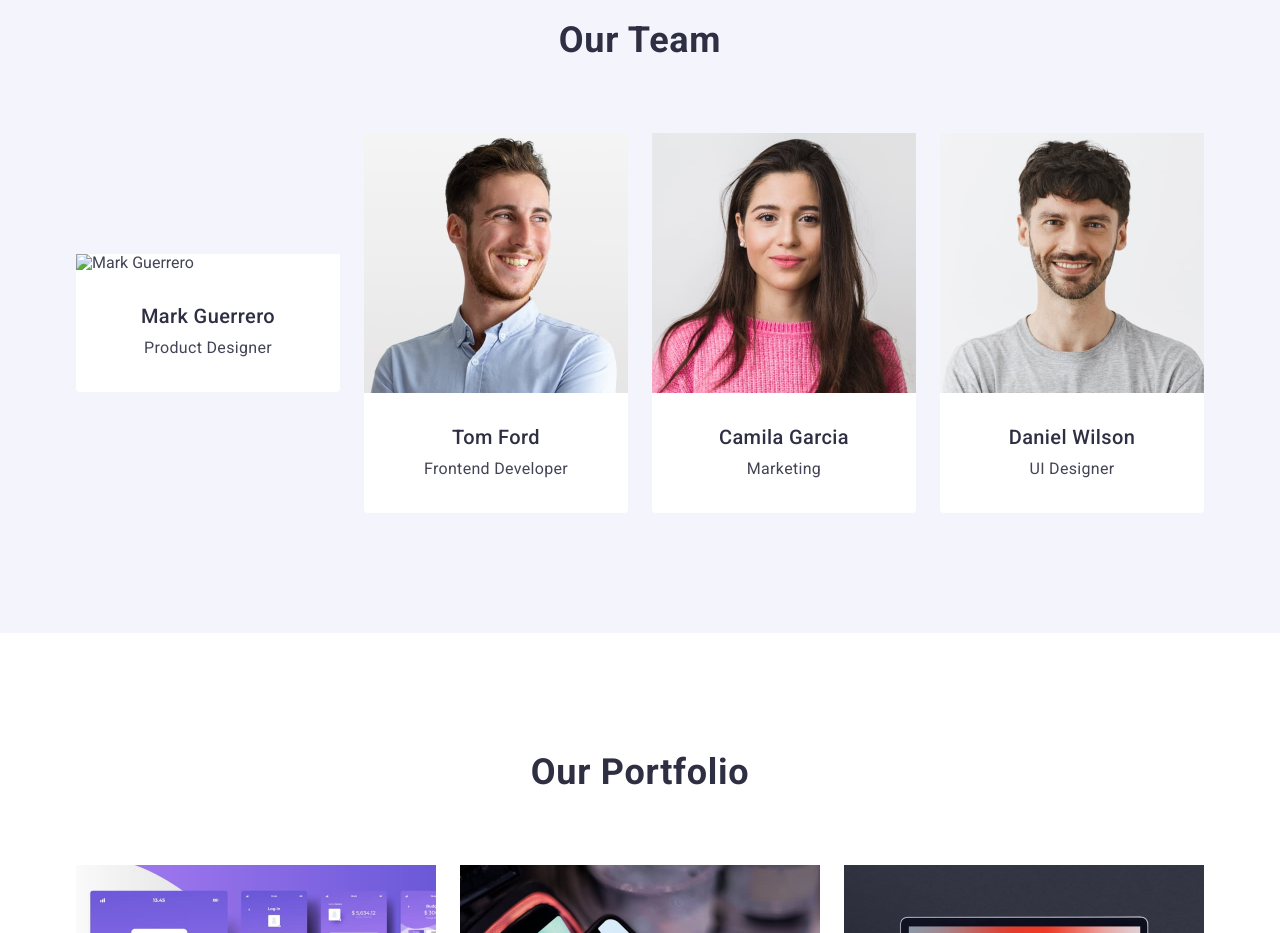
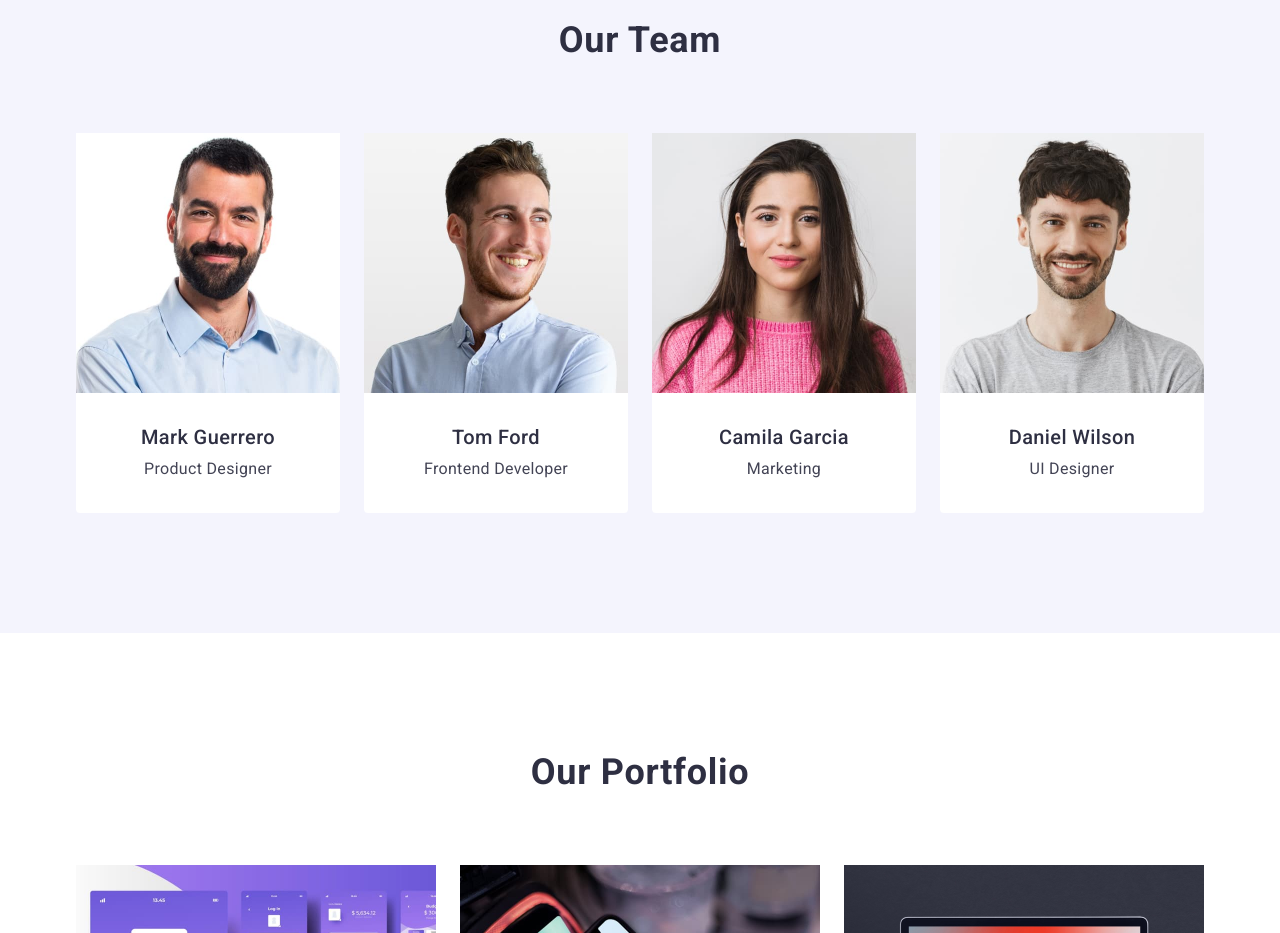
Before and after one commit to Tatyana25081974/goit-markup-hw-03, a plain HTML site: page index.html in a window 1280 px wide. Shown: the part 1140-2073 px from the top of the page. Drawn offline with nearby package versions, Linux system fonts and the light colour scheme; the site is published under a folder, as on GitHub Pages, so addresses that start at the root find nothing.

Commit message:
add initial files

```diff
--- a/index.html
+++ b/index.html
@@ -122,7 +122,7 @@
             <li class="team-item">
               <img
                 class="team-foto"
-                src="/images/img.jpg"
+                src="./images/img.jpg"
                 alt="Mark Guerrero"
                 width="264"
               />
```
